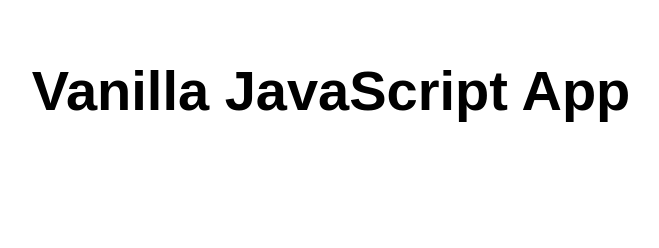
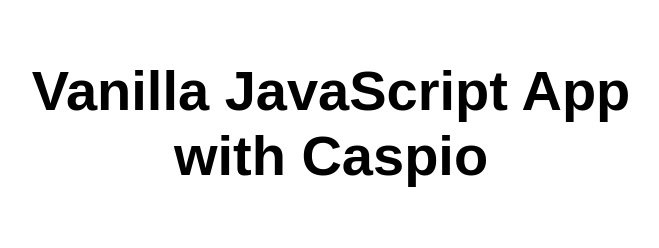
Before and after one commit to michalgzyl/my-first-static-web-app, a website: page src/index.html in a window 1280 px wide. Shown: the whole page, without its empty margins (309-968 px from the left). Drawn offline with Linux system fonts and the light colour scheme.

Commit message:
Update index.html

```diff
--- a/src/index.html
+++ b/src/index.html
@@ -10,7 +10,8 @@
 
 <body>
   <main>
-    <h1>Vanilla JavaScript App</h1>
+    <h1>Vanilla JavaScript App with Caspio</h1>
+    <script type="text/javascript" src="https://c6cmr276.caspio.com/dp/e50b700044ae466438374994823c/emb"></script>
   </main>
 </body>
 
```
